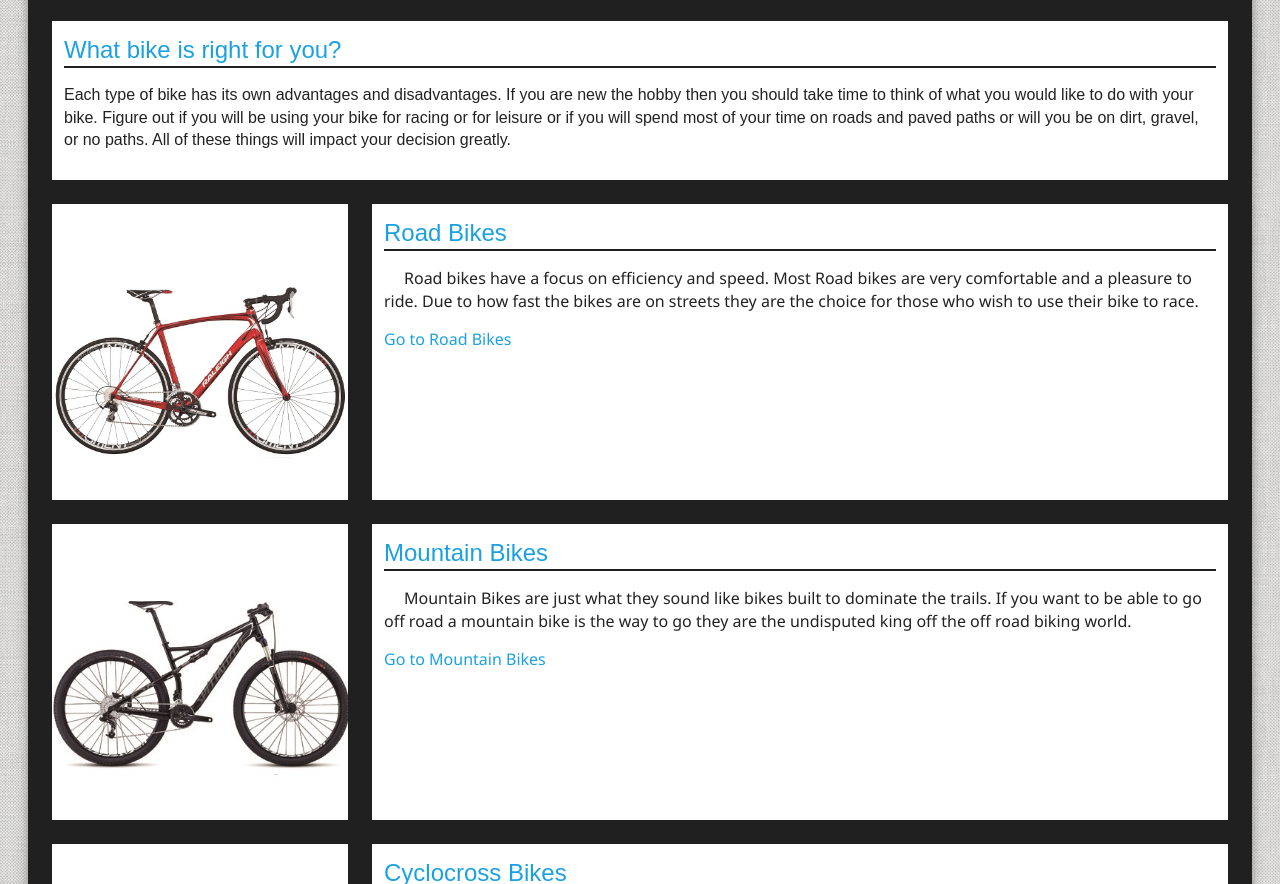
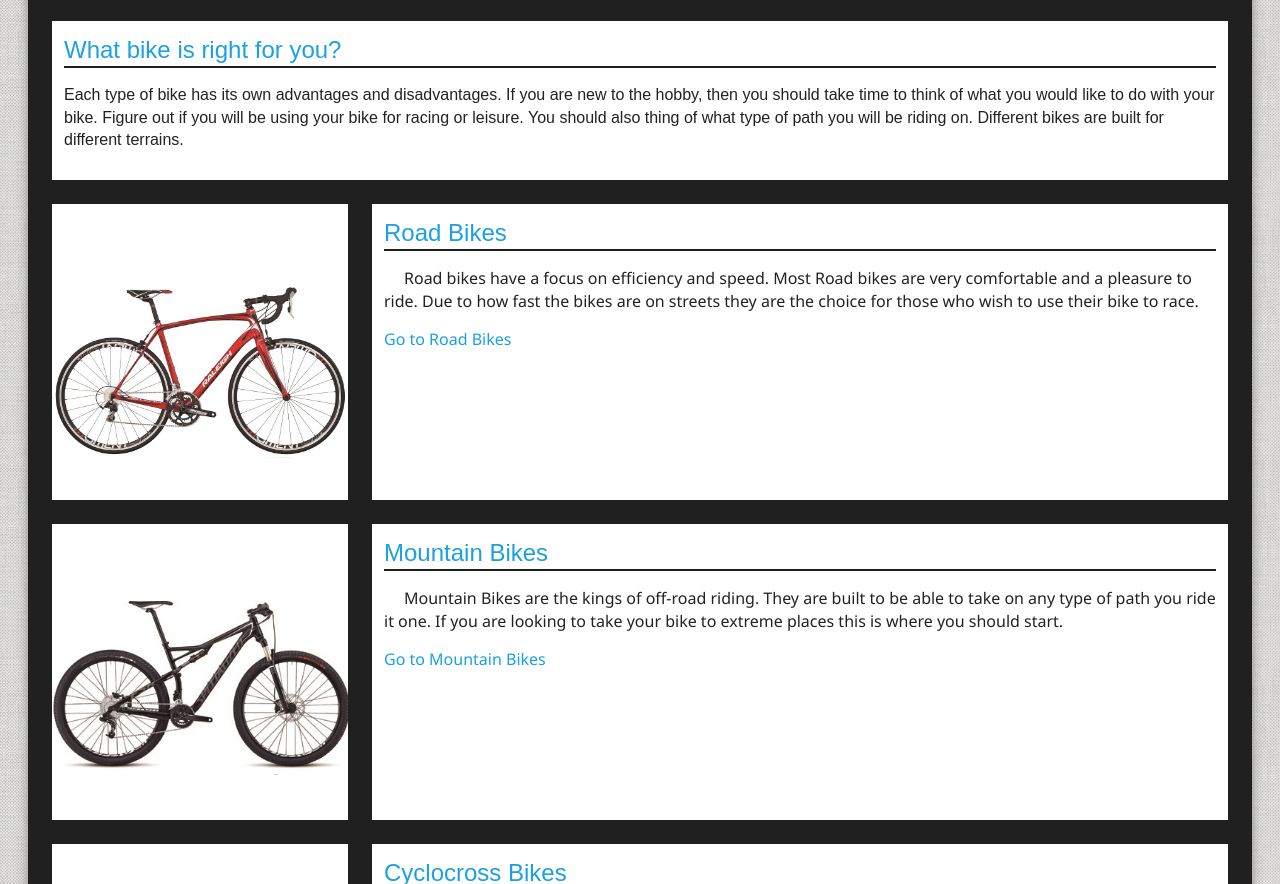
Before and after one commit to cyclefitness/cyclefitness.github.io, a plain HTML site: page products.html in a window 1280 px wide. Shown: the part 1130-2014 px from the top of the page. Drawn offline with Linux system fonts and the light colour scheme.

Commit message:
Updated to latest website

```diff
--- a/products.html
+++ b/products.html
@@ -49,7 +49,7 @@
                     <header>
                         What bike is right for you?
                     </header>
-                    <p>Each type of bike has its own advantages and disadvantages. If you are new the hobby then you should take time to think of what you would like to do with your bike. Figure out if you will be using your bike for racing or for leisure or if you will spend most of your time on roads and paved paths or will you be on dirt, gravel, or no paths. All of these things will impact your decision greatly.</p>
+                    <p>Each type of bike has its own advantages and disadvantages. If you are new to the hobby, then you should take time to think of what you would like to do with your bike. Figure out if you will be using your bike for racing or leisure. You should also thing of what type of path you will be riding on. Different bikes are built for different terrains. </p>
                 </article>
                 <div class="offset_little_left">
                     <a href="product_catagory/road.html#top"><img src="img/road.jpg" alt="road bikes"></a>
@@ -78,7 +78,7 @@
                             <a href="product_catagory/mountain.html#top">Mountain Bikes</a>
                         </header>
                         <div>
-                           <p>Mountain Bikes are just what they sound like bikes built to dominate the trails. If you want to be able to go off road a mountain bike is the way to go they are the undisputed king off the off road biking world.</p>
+                           <p>Mountain Bikes are the kings of off-road riding. They are built to be able to take on any type of path you ride it one. If you are looking to take your bike to extreme places this is where you should start.</p>
                             <a href="product_catagory/mountain.html#top">Go to Mountain Bikes</a>
                         </div>
                     </article>
```
Also changed, not shown: index.html (+1 -1 lines), seminars.html (+1 -1 lines), trips.html (+1 -1 lines), 2 other files.
